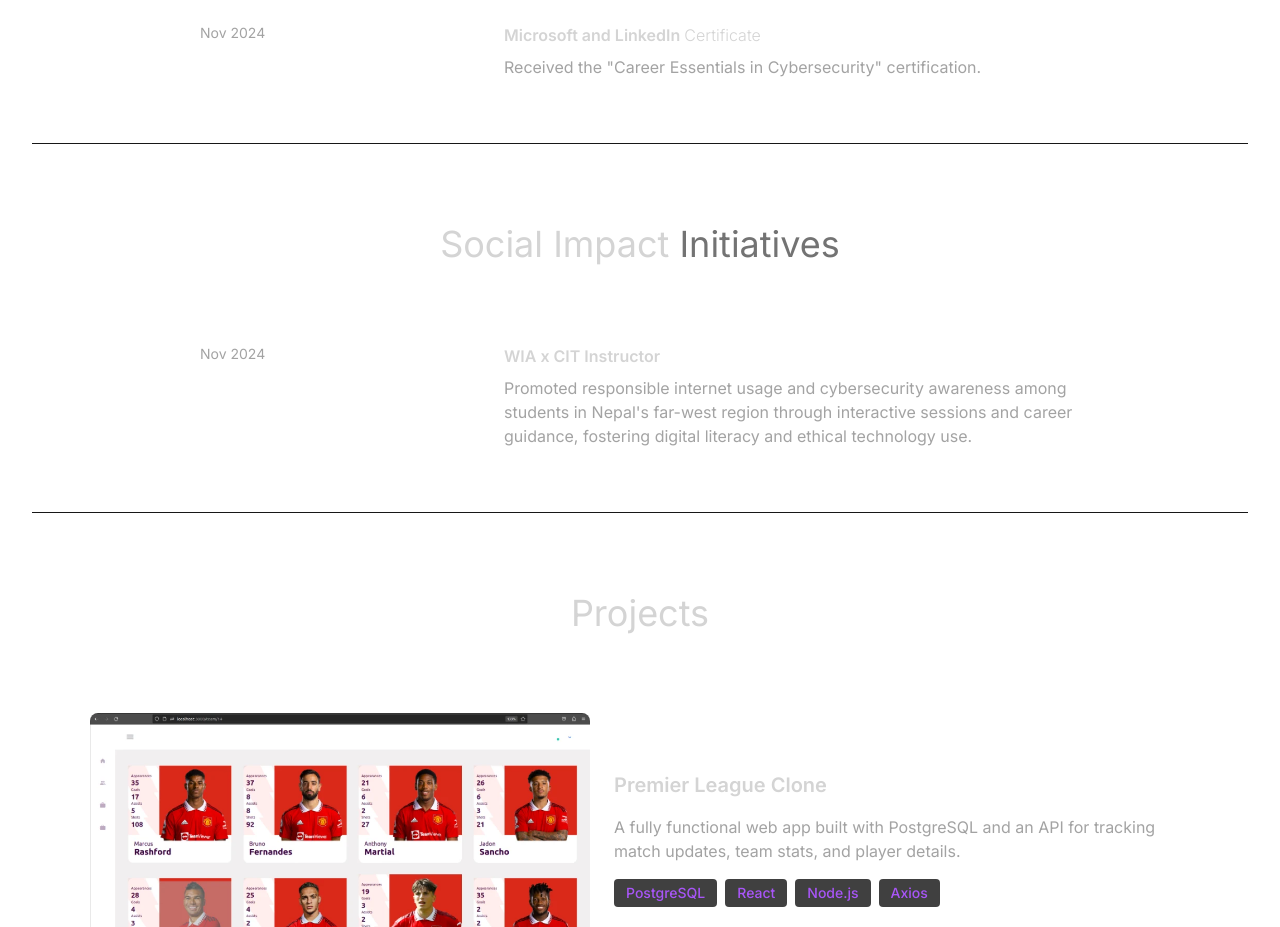
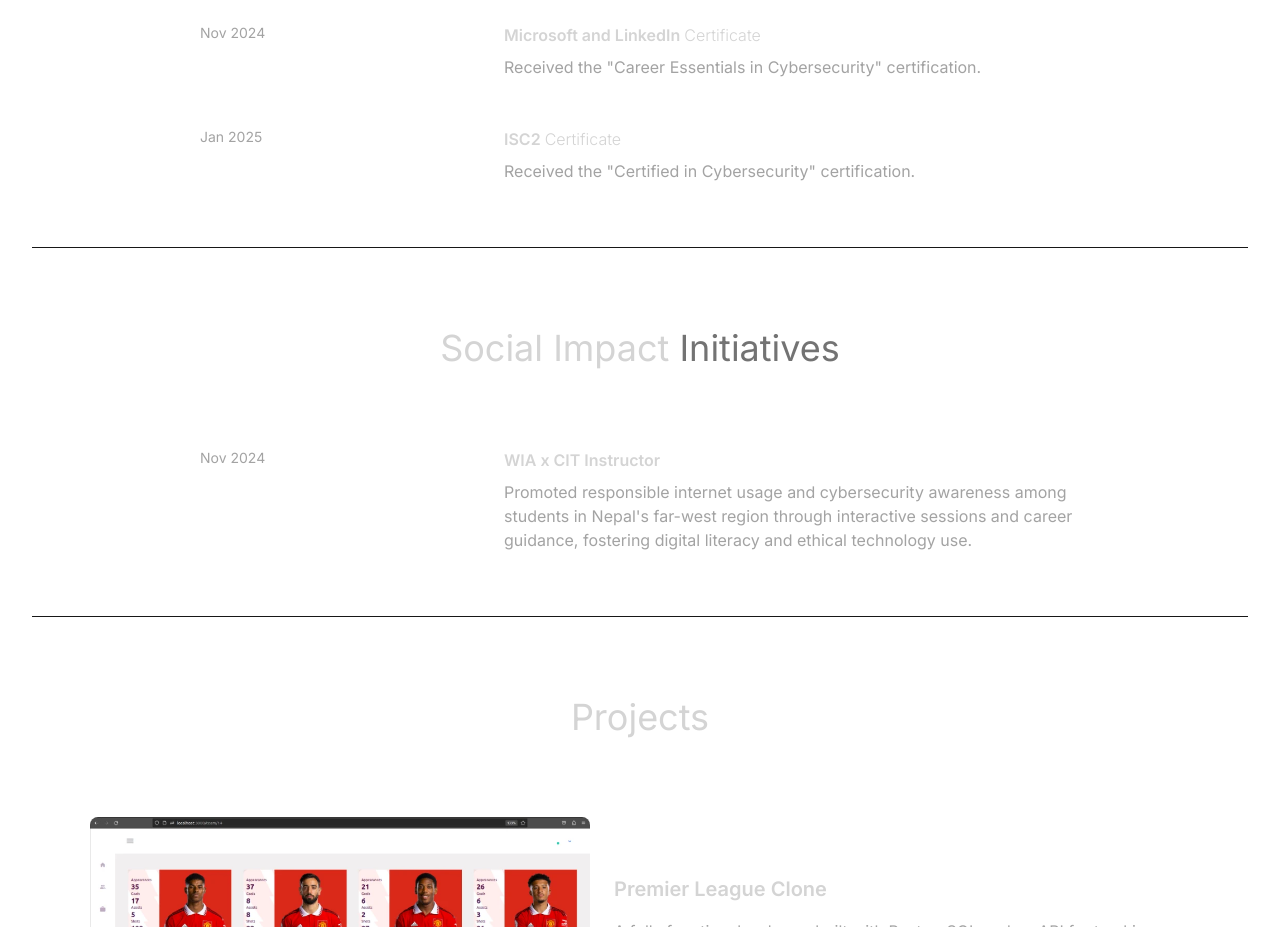
Before and after one commit to Aavash1738/Portfolio_website, a React (Vite) app: page / in a window 1280 px wide. Shown: the part 2660-3587 px from the top of the page. Built offline with nearby package versions, Linux system fonts and the light colour scheme.

Commit message:
Added new items to certifications

```diff
--- a/src/constants/index.js
+++ b/src/constants/index.js
@@ -35,12 +35,12 @@
     description: `Received the "Career Essentials in Cybersecurity" certification.`,
     certification: true,
   },
-  // {
-  //   year: "Nov 2024",
-  //   institute: "ISC2",
-  //   description: `Received the "Certified in Cybersecurity" certification.`,
-  //   certification: true,
-  // },
+  {
+    year: "Jan 2025",
+    institute: "ISC2",
+    description: `Received the "Certified in Cybersecurity" certification.`,
+    certification: true,
+  },
 ];
 
 export const COMMUNITY = [
```
